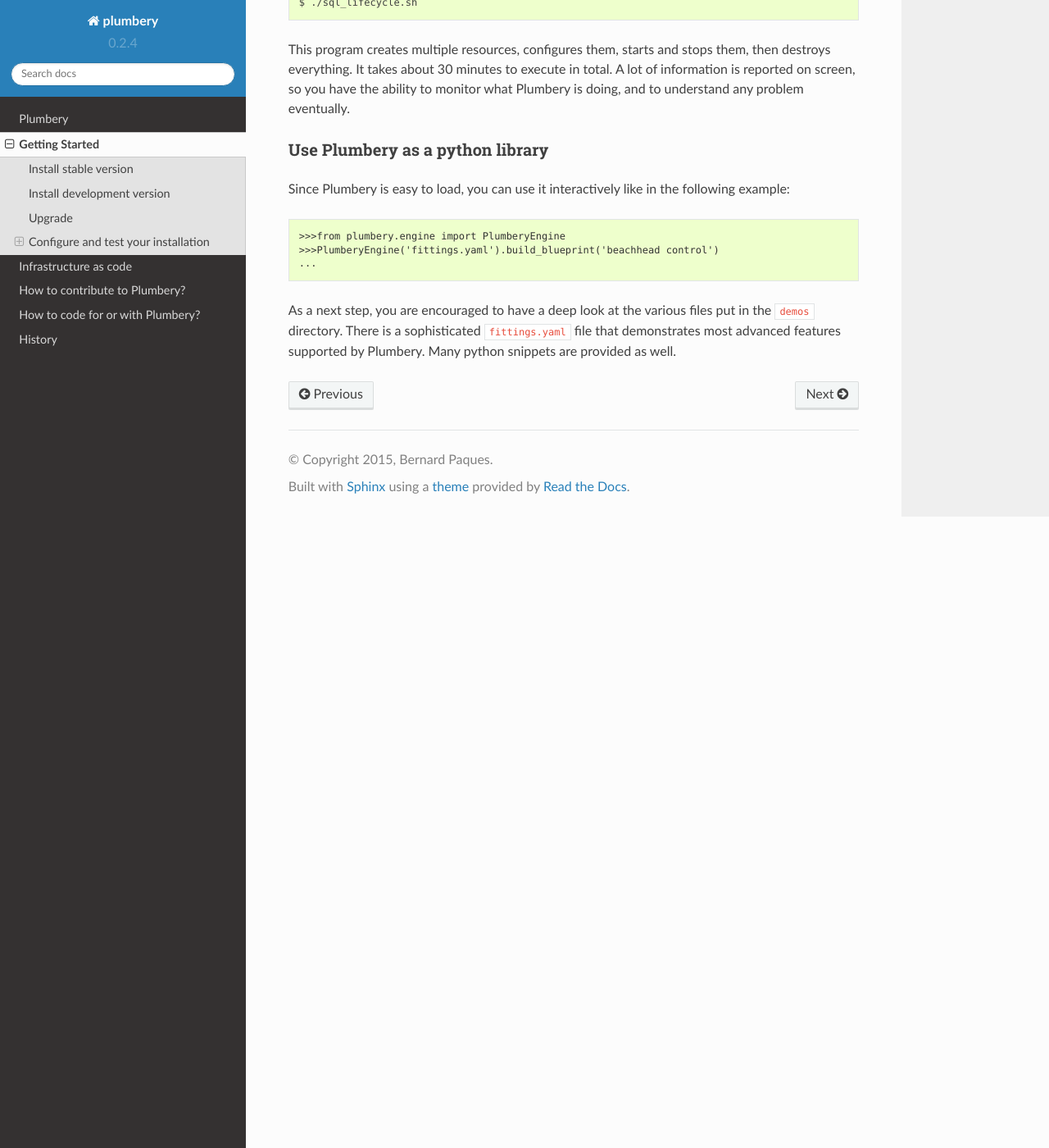
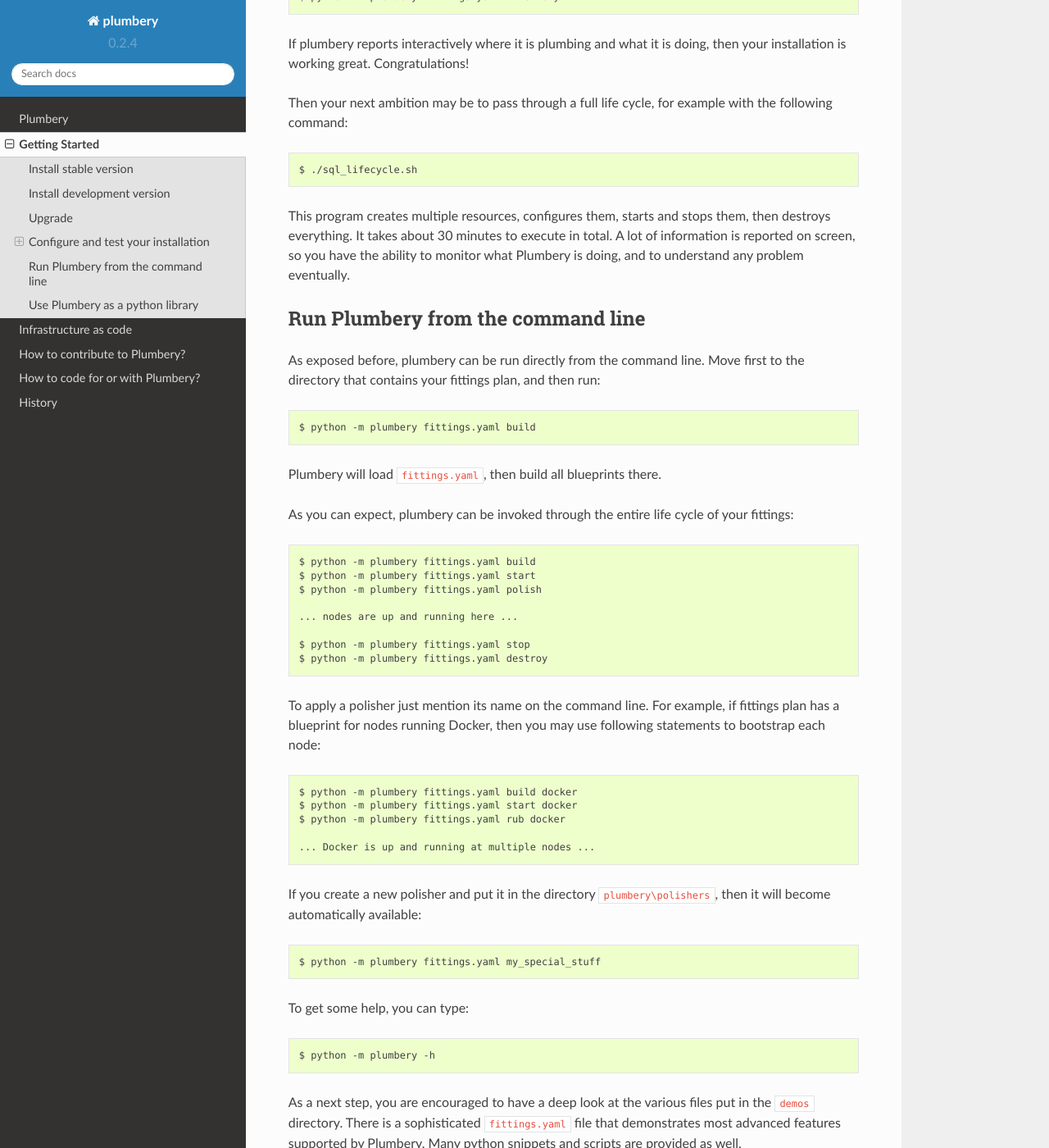
Before and after one commit to NTTLimitedRD/plumbery, a Sphinx documentation site: the page built from docs/getting_started.rst, in a window 1280 px wide and 1400 px high, scrolled down 2047 px. Shown: the whole window at 82% size. Built offline with Sphinx 7.4.7 and the Read the Docs theme 2.0.0, drawn with Linux system fonts in a browser that asks for light colours; some of the changed text lies outside the part shown.

Commit message:
ensure that the documentation really helps new users

```diff
--- a/README.rst
+++ b/README.rst
@@ -15,12 +15,14 @@
 
 Infrastructure as code at Dimension Data with Apache Libcloud
 
-* Documentation: https://plumbery.readthedocs.org
+* Documentation: `Plumbery at ReadTheDocs`_
+* Source code: `Plumbery at GitHub`_
 * Free software: Apache License (2.0)
 
 Features
 --------
 
+* Run from the command line, or as a python library
 * Read fittings plan in YAML
 * Use cloud API to create the network infrastructure, and to build nodes
 * Create network domains and Ethernet networks
@@ -61,6 +63,8 @@
 *  Cookiecutter_
 *  `cookiecutter-pypackage`_
 
+.. _`Plumbery at ReadTheDocs`: https://plumbery.readthedocs.org
+.. _`Plumbery at GitHub`: https://github.com/bernard357/plumbery
 .. _`Bernard Paques`: https://github.com/bernard357
 .. _`Anthony Shaw`: https://github.com/tonybaloney
 .. _`Apache Libcloud`: https://libcloud.apache.org/
--- a/docs/getting_started.rst
+++ b/docs/getting_started.rst
@@ -88,13 +88,24 @@
 * destroy the infrastructure and release all resources
 
 
-Check your installation with a demonstration program
-~~~~~~~~~~~~~~~~~~~~~~~~~~~~~~~~~~~~~~~~~~~~~~~~~~~~
+Check your installation with demonstration files
+~~~~~~~~~~~~~~~~~~~~~~~~~~~~~~~~~~~~~~~~~~~~~~~~
 
 In the ``demos`` directory that is coming with Plumbery you will find a
 reference ``fittings.yaml`` file, plus many programs that are using Plumbery.
 
-To check your installation, you would like to pass through a full life cycle
+To check your installation, you would like to ask plumbery to build a first
+inventory of your fittings:
+
+.. sourcecode:: bash
+
+    $ cd demos
+    $ python -m plumbery fittings.yaml inventory
+
+If plumbery reports interactively where it is plumbing and what it is doing,
+then your installation is working great. Congratulations!
+
+Then your next ambition may be to pass through a full life cycle, for example
 with the following command:
 
 .. sourcecode:: bash
@@ -106,9 +117,66 @@
 of information is reported on screen, so you have the ability to monitor what
 Plumbery is doing, and to understand any problem eventually.
 
+Run Plumbery from the command line
+----------------------------------
+
+As exposed before, plumbery can be run directly from the command line.
+Move first to the directory that contains your fittings plan, and then run:
+
+.. sourcecode:: bash
+
+    $ python -m plumbery fittings.yaml build
+
+Plumbery will load ``fittings.yaml``, then build all blueprints there.
+
+As you can expect, plumbery can be invoked through the entire life cycle of
+your fittings:
+
+.. sourcecode:: bash
+
+    $ python -m plumbery fittings.yaml build
+    $ python -m plumbery fittings.yaml start
+    $ python -m plumbery fittings.yaml polish
+
+    ... nodes are up and running here ...
+
+    $ python -m plumbery fittings.yaml stop
+    $ python -m plumbery fittings.yaml destroy
+
+To apply a polisher just mention its name on the command line. For example,
+if fittings plan has a blueprint for nodes running Docker, then you may
+use following statements to bootstrap each node:
+
+.. sourcecode:: bash
+
+    $ python -m plumbery fittings.yaml build docker
+    $ python -m plumbery fittings.yaml start docker
+    $ python -m plumbery fittings.yaml rub docker
+
+    ... Docker is up and running at multiple nodes ...
+
+If you create a new polisher and put it in the directory ``plumbery\polishers``,
+then it will become automatically available:
+
+.. sourcecode:: bash
+
+    $ python -m plumbery fittings.yaml my_special_stuff
+
+To get some help, you can type:
+
+.. sourcecode:: bash
+
+    $ python -m plumbery -h
+
+
+As a next step, you are encouraged to have a deep look at the various files
+put in the ``demos`` directory. There is a sophisticated ``fittings.yaml`` file
+that demonstrates most advanced features supported by Plumbery. Many python
+snippets and scripts are provided as well.
+
 
 Use Plumbery as a python library
-~~~~~~~~~~~~~~~~~~~~~~~~~~~~~~~~
+--------------------------------
 
 Since Plumbery is easy to load, you can use it interactively like in the
 following example:
@@ -119,7 +187,21 @@
     >>>PlumberyEngine('fittings.yaml').build_blueprint('beachhead control')
     ...
 
-As a next step, you are encouraged to have a deep look at the various files
-put in the ``demos`` directory. There is a sophisticated ``fittings.yaml`` file
-that demonstrates most advanced features supported by Plumbery. Many python
-snippets are provided as well.
+If you are writing some code using Plumbery as a library, you would import
+the engine and use it, as with any other python module. For example:
+
+.. sourcecode:: python
+
+    from plumbery.engine import PlumberyEngine
+
+    engine = PlumberyEngine('fittings.yaml')
+    engine.build_blueprint('docker')
+    engine.start_nodes('docker')
+    engine.polish_blueprint('docker', 'rub')
+
+
+To go deeper into the code itself, you could have a look at the documentation
+extracted from the code, at :ref:`modindex` and :ref:`genindex`. And of course
+the source code is available on-line, check `Plumbery at GitHub`_
+
+.. _`Plumbery at GitHub`: https://github.com/bernard357/plumbery
```
Also changed, not shown: CONTRIBUTING.rst (+18 -8 lines), README.md (+1 -0 lines), docs/usage.rst (+21 -25 lines), 1 other file.
